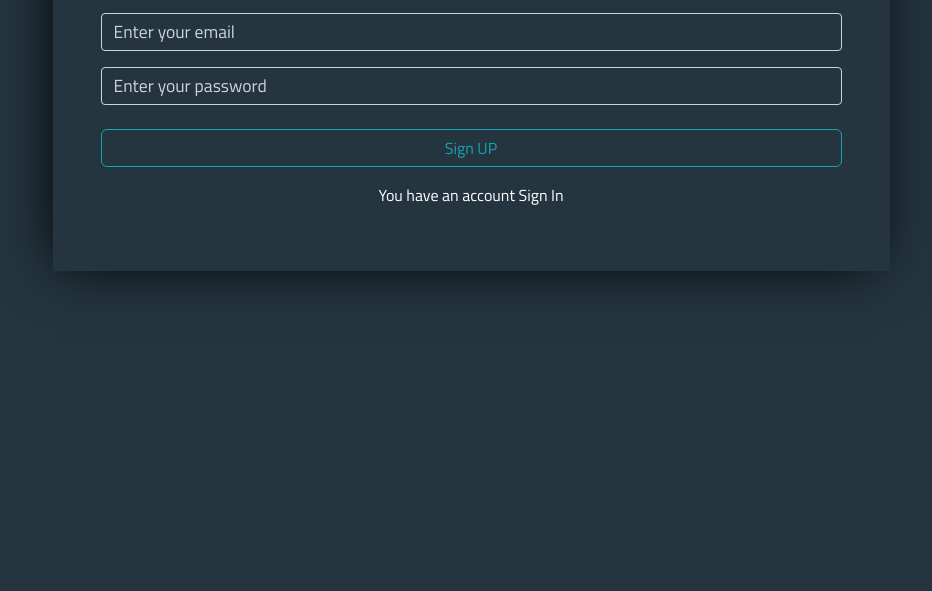
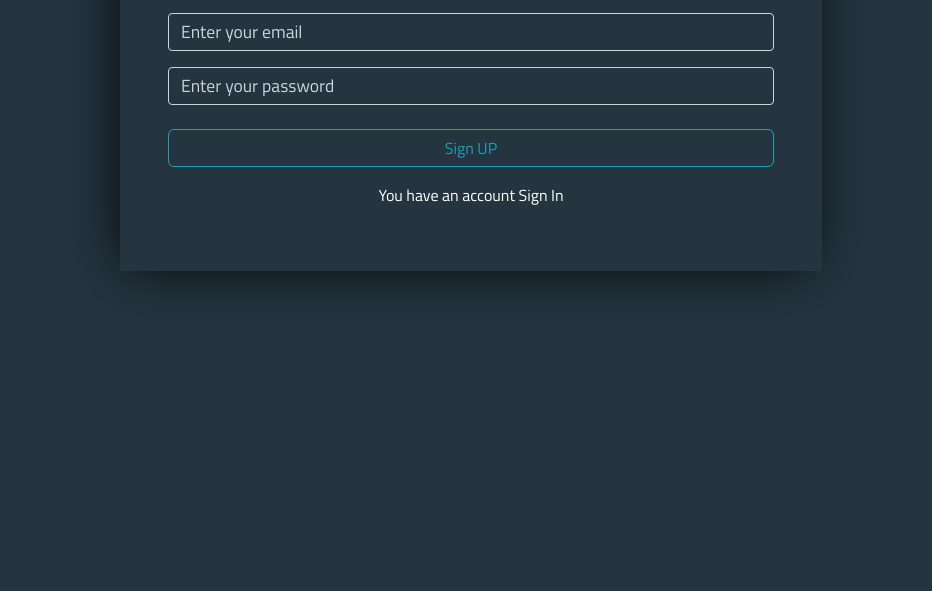
Before and after one commit to emanMohamad691/login_system, a plain HTML site: page pages/sign-up.html in a window 1280 px wide. Shown: the part 209-800 px from the top of the page, without its empty margins (169-1101 px from the left). Drawn offline with Linux system fonts and the light colour scheme.

Commit message:
second commit

```diff
--- a/main.css
+++ b/main.css
@@ -11,7 +11,12 @@ body {
     color: var(--main-color);
 }
 
-.container > form,
+.container {
+    display: flex;
+
+}
+
+
 .container > div {
     background-color: var(--background-color);
     box-shadow: -5px 2px 54px -9px rgba(0, 0, 0, 1);
@@ -71,3 +76,16 @@ text-decoration: none;
 #signInAnchor:hover {
 text-decoration: underline;
 }
+
+@media (min-width : 768px){
+    .container > div {
+        width: 75%;
+    }
+}
+
+@media (min-width : 992px){
+    .container > div,
+    .container {
+        width: 75%;
+    }
+}
--- a/pages/sign-up.html
+++ b/pages/sign-up.html
@@ -13,10 +13,10 @@
   </head>
 
   <body id="signUpPage">
-    <section>
-      <div class="container">
-        <div class="w-75 m-auto p-5 mt-5 " >
-          <h1  class="text-capitalize text-center mb-4">Smart Login System</h1>
+    <section class="d-flex d-md-block align-items-center min-vh-100">
+      <div class="container  d-flex justify-content-center ">
+        <div class="p-2 p-md-5 mt-5 " >
+          <h1  class="text-capitalize text-center mb-4" >Smart Login System</h1>
           <form class="text-center ">
             <input
               type="text"
```
Also changed, not shown: index.html (+6 -6 lines), pages/home.html (+3 -3 lines).
